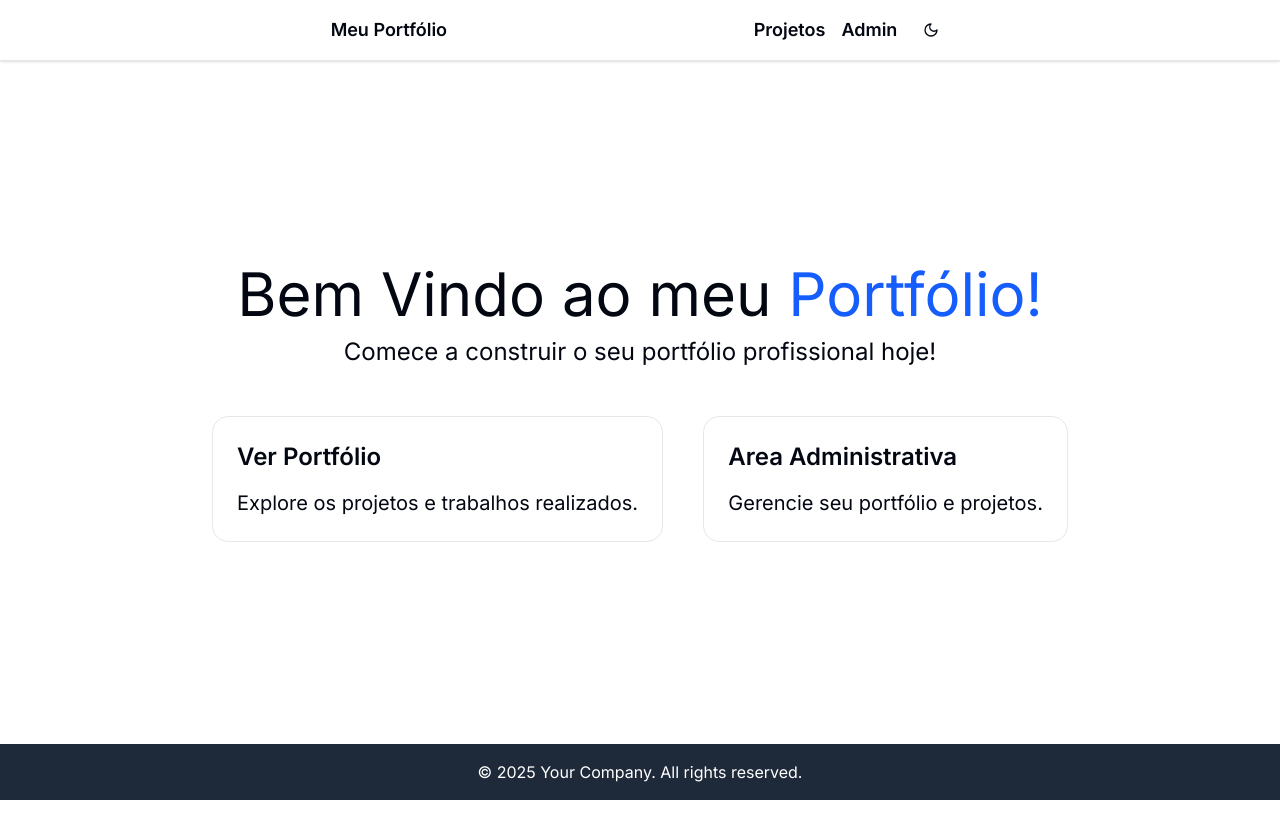
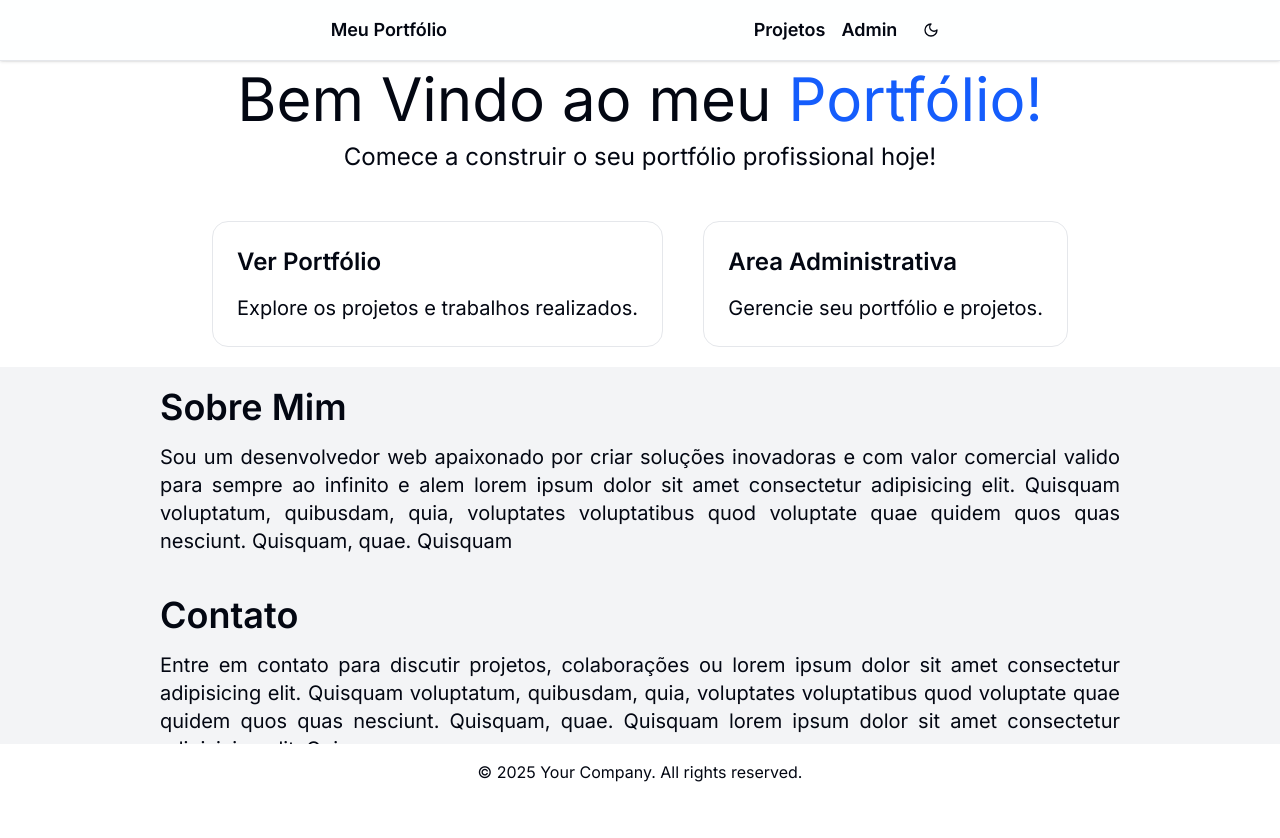
Before and after one commit to rspricigo/portfolio, a Next.js app: page / in a window 1280 px wide. Shown: the top 838 px of the page. Before the commit the page ends 800 px from the top, so only its background shows below. Built offline with nearby package versions, Linux system fonts and the light colour scheme.

Commit message:
Change main page and fix header and footer

```diff
--- a/src/app/components/Footer.tsx
+++ b/src/app/components/Footer.tsx
@@ -1,6 +1,6 @@
 export default function Footer() {
   return (
-    <footer className="bg-gray-800 text-white text-center py-4">
+    <footer className="sticky bottom-0 bg-background text-center py-4">
       <p>&copy; 2025 Your Company. All rights reserved.</p>
     </footer>
   );
--- a/src/app/components/Header.tsx
+++ b/src/app/components/Header.tsx
@@ -3,7 +3,7 @@ import { ThemeToggle } from "./ThemeToggle";
 
 export default function Header() {
   return (
-    <header className="sticky top-0 z-50 bg-background border-b shadow">
+    <header className="sticky top-0 z-50 bg-background/90 border-b shadow">
       <nav className="container mx-auto px-6 py-3">
         <ul className="flex justify-evenly items-center">
           <li>
--- a/src/app/page.tsx
+++ b/src/app/page.tsx
@@ -3,7 +3,7 @@ import Link from "next/link";
 export default function Home() {
   return (
     <div className="flex flex-col items-center justify-center py-2">
-      <main className="flex flex-col items-center justify-center w-full flex-1 px-20 text-center">
+      <section className="flex flex-col items-center justify-center w-full flex-1 px-20 text-center">
         <h1 className="text-6xl">
           Bem Vindo ao meu <span className="text-blue-600">Portfólio!</span>
         </h1>
@@ -30,7 +30,31 @@ export default function Home() {
             <p className="mt-4 text-xl">Gerencie seu portfólio e projetos.</p>
           </Link>
         </div>
-      </main>
+      </section>
+      <section className="flex flex-col justify-center items-center w-full bg-secondary px-20 mt-5">
+        <div>
+          <div className="w-full py-5 px-20">
+            <h2 className="text-4xl font-semibold">Sobre Mim</h2>
+            <p className="mt-4 text-xl text-justify">
+              Sou um desenvolvedor web apaixonado por criar soluções inovadoras
+              e com valor comercial valido para sempre ao infinito e alem lorem
+              ipsum dolor sit amet consectetur adipisicing elit. Quisquam
+              voluptatum, quibusdam, quia, voluptates voluptatibus quod
+              voluptate quae quidem quos quas nesciunt. Quisquam, quae. Quisquam
+            </p>
+          </div>
+          <div className="w-full py-5 px-20 ">
+            <h2 className="text-4xl font-semibold">Contato</h2>
+            <p className="mt-4 text-xl text-justify">
+              Entre em contato para discutir projetos, colaborações ou lorem
+              ipsum dolor sit amet consectetur adipisicing elit. Quisquam
+              voluptatum, quibusdam, quia, voluptates voluptatibus quod
+              voluptate quae quidem quos quas nesciunt. Quisquam, quae. Quisquam
+              lorem ipsum dolor sit amet consectetur adipisicing elit. Quisquam
+            </p>
+          </div>
+        </div>
+      </section>
     </div>
   );
 }
```
